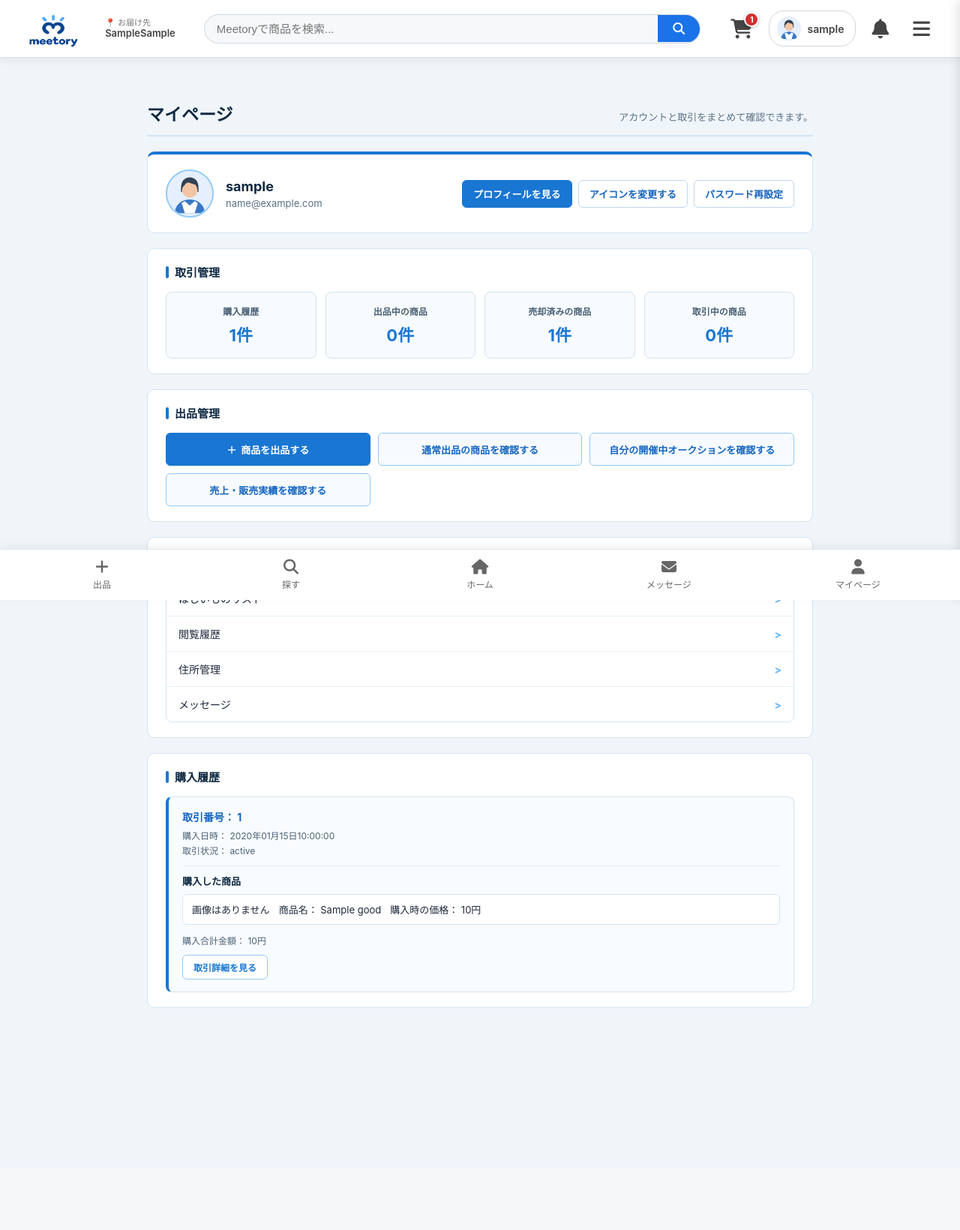
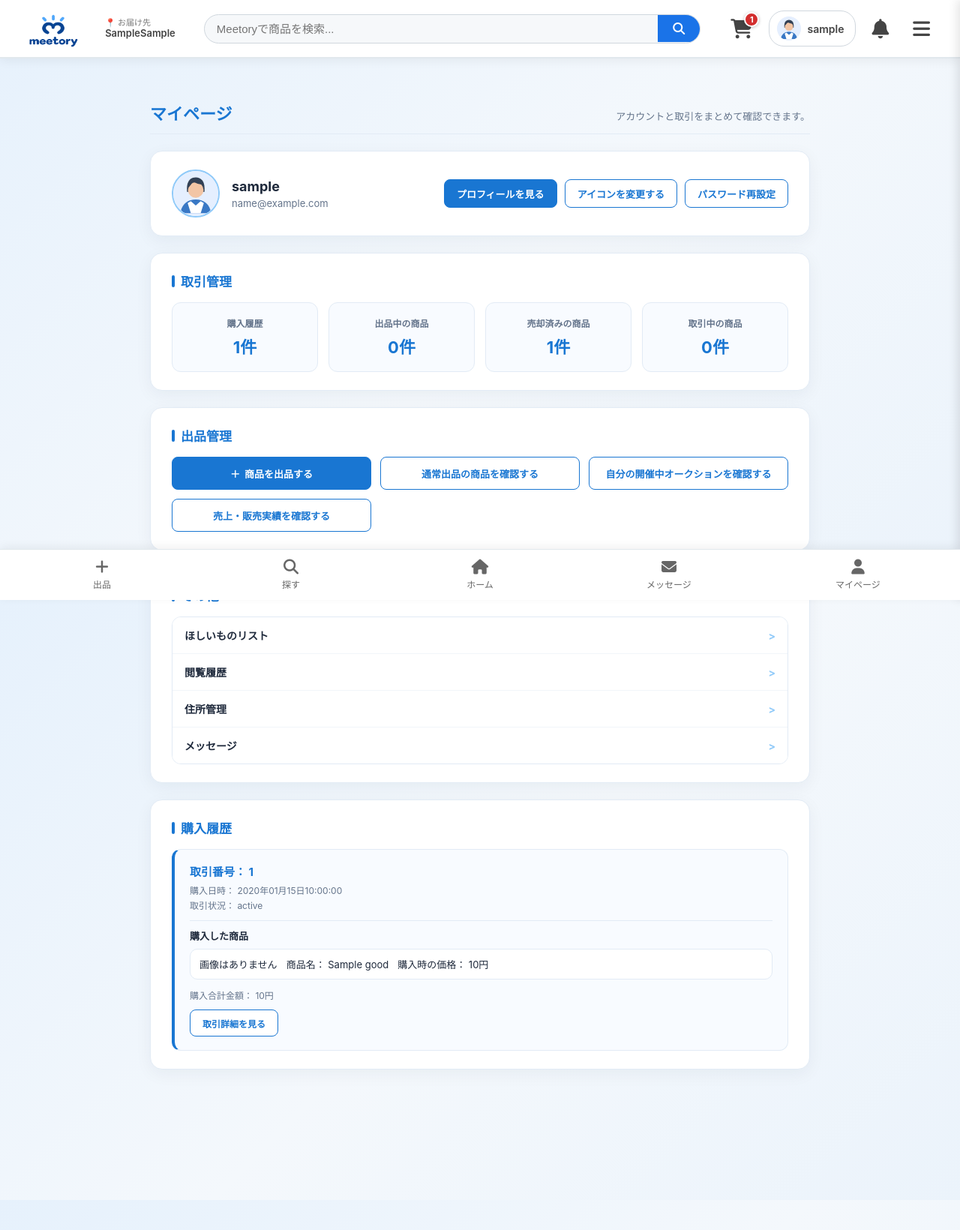
Before and after one commit to 2611043-bot/Meetory, a PHP site: page /user/mypage.php in a window 1280 px wide. Shown: the whole page at 75% size. Before the commit the page ends 1344 px from the top, so only its background shows below. Run offline with PHP 8.4, Linux system fonts and the light colour scheme; the visitor is signed in with stand-in values (Sample User, id 1); tables that the repository leaves empty or names only in its code hold one stand-in row (values such as "Sample post"); data that the repository does not hold is empty; a stand-in replaces the project's code that opens the database connection.

Commit message:
変更内容

```diff
--- a/meetory/assets/css/mypage.css
+++ b/meetory/assets/css/mypage.css
@@ -1,12 +1,14 @@
 @charset "UTF-8";
 
 /* ==============================
-    マイページ専用スタイルシート（フラット＆ブルーアクセント版）
-    mypage.php で使用（PHP変更なし）
+    マイページ専用スタイルシート
+    mypage.php で使用（home.css 完全準拠）
    ============================== */
 
+html,
 body {
-    background-color: #f0f5fa;
+    background: linear-gradient(135deg, #e6f1fc 0%, #f4f8fc 52%, #ebf3fb 100%) !important;
+    background-attachment: fixed !important;
     margin: 0;
     color: #1e293b;
 }
@@ -15,15 +17,15 @@ body {
     width: 100%;
     max-width: 920px;
     margin: 0 auto;
-    padding: 32px 16px 110px;
+    padding: 32px 20px 110px;
     box-sizing: border-box;
     display: flex;
     flex-direction: column;
-    gap: 20px;
+    gap: 22px;
 }
 
 /* ==============================
-    ページ見出し
+    ページ見出し（home.css の見出し基準）
    ============================== */
 .mypage-heading {
     display: flex;
@@ -32,38 +34,39 @@ body {
     justify-content: space-between;
     gap: 8px;
     padding-bottom: 12px;
-    border-bottom: 2px solid #d5e3f0;
+    border-bottom: 1px solid #e2ebf5;
 }
 
 .mypage-heading h1 {
     margin: 0;
-    font-size: 23px;
+    font-size: 22px;
     font-weight: 700;
-    color: #0f2942;
+    color: #1976d2;
 }
 
 .mypage-heading p {
     margin: 0;
     font-size: 13px;
-    color: #5b7083;
+    color: #64748b;
 }
 
 /* ==============================
-    共通セクションボックス（シャープな枠＋淡いブルーの縁取り）
+    共通セクションボックス（home.css のカード枠線・角丸・影に統一）
    ============================== */
 .mypage-panel {
     background-color: #ffffff;
-    border: 1px solid #d5e3f0;
-    border-radius: 10px;
-    padding: 20px 24px;
+    border: 1px solid #e2ebf5;
+    border-radius: 16px;
+    padding: 24px 28px;
+    box-shadow: 0 6px 22px rgba(15, 41, 66, 0.05);
     box-sizing: border-box;
 }
 
 .mypage-panel > h2 {
     margin: 0 0 16px 0;
-    font-size: 15px;
+    font-size: 17px;
     font-weight: 700;
-    color: #0f2942;
+    color: #1976d2;
     display: flex;
     align-items: center;
     gap: 8px;
@@ -79,7 +82,7 @@ body {
 }
 
 /* ==============================
-    1. アカウント情報パネル（上部に青のアクセントライン）
+1. アカウント情報パネル
    ============================== */
 .mypage-user-panel {
     display: flex;
@@ -87,7 +90,6 @@ body {
     align-items: center;
     justify-content: space-between;
     gap: 16px;
-    border-top: 4px solid #1976d2;
 }
 
 .mypage-user-identity {
@@ -104,7 +106,7 @@ body {
     overflow: hidden;
     border-radius: 50%;
     border: 2px solid #90caf9;
-    background-color: #f4f9fd;
+    background-color: #f8fbff;
 }
 
 .mypage-avatar img,
@@ -123,7 +125,7 @@ body {
     margin: 0 0 4px 0;
     font-size: 18px;
     font-weight: 700;
-    color: #0f2942;
+    color: #1e293b;
 }
 
 .mypage-user-panel h2::before {
@@ -133,29 +135,34 @@ body {
 .mypage-user-email {
     margin: 0;
     font-size: 13px;
-    color: #5b7083;
+    color: #64748b;
     overflow-wrap: anywhere;
 }
 
 .mypage-user-panel .mypage-link-list {
     display: flex;
     flex-wrap: wrap;
-    gap: 8px;
+    gap: 10px;
 }
 
+/* サブボタン（home.css の .more-goods a と完全一致） */
 .mypage-user-panel .mypage-link-list a {
-    display: inline-block;
-    padding: 8px 14px;
-    border: 1px solid #bfd7ed;
-    border-radius: 6px;
+    display: inline-flex;
+    align-items: center;
+    justify-content: center;
+    height: 38px;
+    padding: 0 16px;
+    border: 1px solid #1976d2;
+    border-radius: 8px;
     background-color: #ffffff;
-    color: #1565c0;
+    color: #1976d2;
     font-size: 13px;
-    font-weight: 600;
+    font-weight: 700;
     text-decoration: none;
-    transition: background-color 0.15s, border-color 0.15s;
+    transition: background-color 0.15s;
 }
 
+/* メインボタン（home.css の .home-intro a と完全一致） */
 .mypage-user-panel .mypage-link-list a:first-child {
     background-color: #1976d2;
     border-color: #1976d2;
@@ -167,17 +174,16 @@ body {
 }
 
 .mypage-user-panel .mypage-link-list a:not(:first-child):hover {
-    background-color: #eef6fc;
-    border-color: #64b5f6;
+    background-color: #eef6fd;
 }
 
 /* ==============================
-    2. 取引管理（4列ステータスカード）
+2. 取引管理（4列ステータスカード）
    ============================== */
 .mypage-stat-grid {
     display: grid;
     grid-template-columns: repeat(4, minmax(0, 1fr));
-    gap: 12px;
+    gap: 14px;
 }
 
 .mypage-stat-card {
@@ -185,23 +191,25 @@ body {
     flex-direction: column;
     align-items: center;
     justify-content: center;
-    padding: 16px 8px;
-    border: 1px solid #d5e3f0;
-    border-radius: 8px;
-    background-color: #f7fbff;
+    padding: 18px 10px;
+    border: 1px solid #e2ebf5;
+    border-radius: 12px;
+    background-color: #f8fbff;
     text-decoration: none;
-    transition: background-color 0.15s, border-color 0.15s;
+    transition: background-color 0.15s, border-color 0.15s, transform 0.15s, box-shadow 0.15s;
 }
 
 .mypage-stat-card:hover {
-    background-color: #ebf5ff;
-    border-color: #64b5f6;
+    background-color: #eef6fd;
+    border-color: #90caf9;
+    box-shadow: 0 4px 14px rgba(15, 41, 66, 0.04);
+    transform: translateY(-2px);
 }
 
 .mypage-stat-card span {
     font-size: 12px;
-    font-weight: 600;
-    color: #4a6075;
+    font-weight: 700;
+    color: #64748b;
     margin-bottom: 6px;
 }
 
@@ -212,12 +220,12 @@ body {
 }
 
 /* ==============================
-    3. 出品管理（フラットボタン）
+3. 出品管理（home.css のボタン基準）
    ============================== */
 .mypage-action-grid {
     display: grid;
     grid-template-columns: repeat(3, minmax(0, 1fr));
-    gap: 10px;
+    gap: 12px;
 }
 
 .mypage-action-card {
@@ -226,21 +234,20 @@ body {
     justify-content: center;
     gap: 6px;
     min-height: 44px;
-    padding: 10px 14px;
-    border: 1px solid #90caf9;
-    border-radius: 6px;
-    background-color: #f7fbff;
-    color: #1565c0;
+    padding: 0 16px;
+    border: 1px solid #1976d2;
+    border-radius: 8px;
+    background-color: #ffffff;
+    color: #1976d2;
     font-size: 13px;
-    font-weight: 600;
+    font-weight: 700;
     text-align: center;
     text-decoration: none;
     transition: background-color 0.15s, border-color 0.15s;
 }
 
 .mypage-action-card:hover {
-    background-color: #e3f2fd;
-    border-color: #1976d2;
+    background-color: #eef6fd;
 }
 
 .mypage-action-primary {
@@ -255,13 +262,13 @@ body {
 }
 
 /* ==============================
-    4. その他メニュー（実用アプリ風の縦並びリスト）
+4. その他メニュー（縦並びリスト）
    ============================== */
 nav.mypage-link-list {
     display: flex;
     flex-direction: column;
-    border: 1px solid #d5e3f0;
-    border-radius: 8px;
+    border: 1px solid #e2ebf5;
+    border-radius: 12px;
     overflow: hidden;
 }
 
@@ -269,12 +276,12 @@ nav.mypage-link-list a {
     display: flex;
     align-items: center;
     justify-content: space-between;
-    padding: 13px 16px;
+    padding: 14px 16px;
     background-color: #ffffff;
-    border-bottom: 1px solid #e6eff7;
+    border-bottom: 1px solid #f1f5f9;
     color: #1e293b;
     font-size: 14px;
-    font-weight: 500;
+    font-weight: 600;
     text-decoration: none;
     transition: background-color 0.15s, color 0.15s;
 }
@@ -287,11 +294,11 @@ nav.mypage-link-list a::after {
     content: ">";
     font-size: 14px;
     font-weight: 700;
-    color: #64b5f6;
+    color: #90caf9;
 }
 
 nav.mypage-link-list a:hover {
-    background-color: #f4f9fd;
+    background-color: #f8fbff;
     color: #1976d2;
 }
 
@@ -309,7 +316,7 @@ nav.mypage-link-list a[href="logout.php"]:hover {
 }
 
 /* ==============================
-    5. 停止・利用制限の状態（該当時のみ表示）
+5. 停止・利用制限の状態（該当時のみ表示）
    ============================== */
 .mypage-restriction-panel {
     border-color: #fca5a5;
@@ -325,18 +332,18 @@ nav.mypage-link-list a[href="logout.php"]:hover {
 }
 
 .mypage-restriction-card {
-    padding: 12px 14px;
+    padding: 14px 16px;
     margin-bottom: 10px;
     background-color: #ffffff;
     border: 1px solid #fecaca;
-    border-radius: 6px;
+    border-radius: 12px;
     font-size: 13px;
 }
 
 .mypage-restriction-badge {
     display: inline-block;
     padding: 2px 8px;
-    border-radius: 4px;
+    border-radius: 6px;
     background-color: #dc2626;
     color: #ffffff;
     font-weight: 700;
@@ -347,53 +354,53 @@ nav.mypage-link-list a[href="logout.php"]:hover {
 .mypage-restriction-note {
     margin: 8px 0 0 0;
     font-size: 12px;
-    color: #4b5563;
+    color: #64748b;
 }
 
 /* ==============================
-    6. 購入履歴セクション
+6. 購入履歴セクション
    ============================== */
 #purchase-history {
     scroll-margin-top: 24px;
 }
 
 #purchase-history > p {
-    color: #5b7083;
-    font-size: 13px;
+    color: #64748b;
+    font-size: 14px;
     text-align: center;
-    padding: 24px 0;
+    padding: 28px 0;
     margin: 0;
 }
 
 .mypage-purchase-card {
     margin-top: 14px;
-    padding: 16px 18px;
-    border: 1px solid #d5e3f0;
+    padding: 18px 20px;
+    border: 1px solid #e2ebf5;
     border-left: 4px solid #1976d2;
-    border-radius: 8px;
-    background-color: #f9fcff;
+    border-radius: 12px;
+    background-color: #f8fbff;
 }
 
 .mypage-purchase-card h3 {
     margin: 0 0 6px 0;
-    font-size: 14px;
+    font-size: 15px;
     font-weight: 700;
-    color: #1565c0;
+    color: #1976d2;
 }
 
 .mypage-purchase-card > p {
     margin: 3px 0;
     font-size: 12px;
-    color: #4a6075;
+    color: #64748b;
 }
 
 .mypage-purchase-card h4 {
     margin: 12px 0 8px 0;
     padding-top: 10px;
-    border-top: 1px solid #e1ecf5;
+    border-top: 1px solid #e2ebf5;
     font-size: 13px;
     font-weight: 700;
-    color: #0f2942;
+    color: #1e293b;
 }
 
 .mypage-purchase-card ul {
@@ -412,17 +419,17 @@ nav.mypage-link-list a[href="logout.php"]:hover {
     gap: 12px;
     padding: 10px 12px;
     background-color: #ffffff;
-    border: 1px solid #d5e3f0;
-    border-radius: 6px;
+    border: 1px solid #e2ebf5;
+    border-radius: 10px;
 }
 
 .mypage-purchase-card .goods-image {
     width: 56px;
     height: 56px;
-    border-radius: 4px;
+    border-radius: 8px;
     overflow: hidden;
-    background-color: #f7fbff;
-    border: 1px solid #e1ecf5;
+    background-color: #f8fafc;
+    border: 1px solid #f1f5f9;
     display: flex;
     align-items: center;
     justify-content: center;
@@ -443,24 +450,26 @@ nav.mypage-link-list a[href="logout.php"]:hover {
     color: #1e293b;
 }
 
+/* 詳細ボタン（home.css のサブボタン基準） */
 .mypage-purchase-card > a {
-    display: inline-block;
+    display: inline-flex;
+    align-items: center;
+    justify-content: center;
+    height: 36px;
     margin-top: 8px;
-    padding: 7px 14px;
-    border: 1px solid #90caf9;
-    border-radius: 6px;
+    padding: 0 16px;
+    border: 1px solid #1976d2;
+    border-radius: 8px;
     background-color: #ffffff;
     color: #1976d2;
     font-size: 12px;
-    font-weight: 600;
+    font-weight: 700;
     text-decoration: none;
-    transition: background-color 0.15s, color 0.15s;
+    transition: background-color 0.15s;
 }
 
 .mypage-purchase-card > a:hover {
-    background-color: #1976d2;
-    border-color: #1976d2;
-    color: #ffffff;
+    background-color: #eef6fd;
 }
 
 /* ==============================
@@ -482,7 +491,7 @@ nav.mypage-link-list a[href="logout.php"]:hover {
 
 @media (max-width: 480px) {
     .mypage-panel {
-        padding: 16px;
+        padding: 18px 16px;
     }
 
     .mypage-user-panel {
```
Also changed, not shown: meetory/assets/css/goods-register.css (+128 -110 lines), meetory/assets/css/message-center.css (+87 -98 lines).
